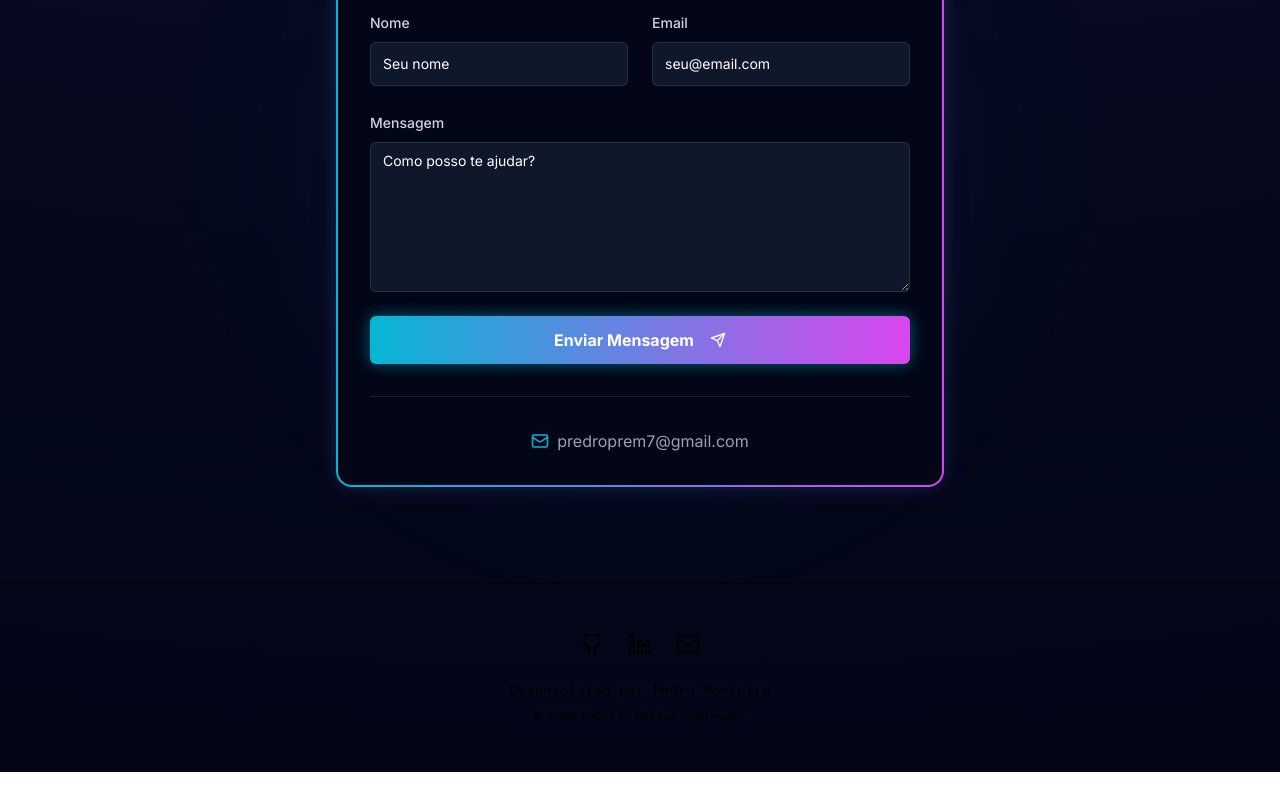
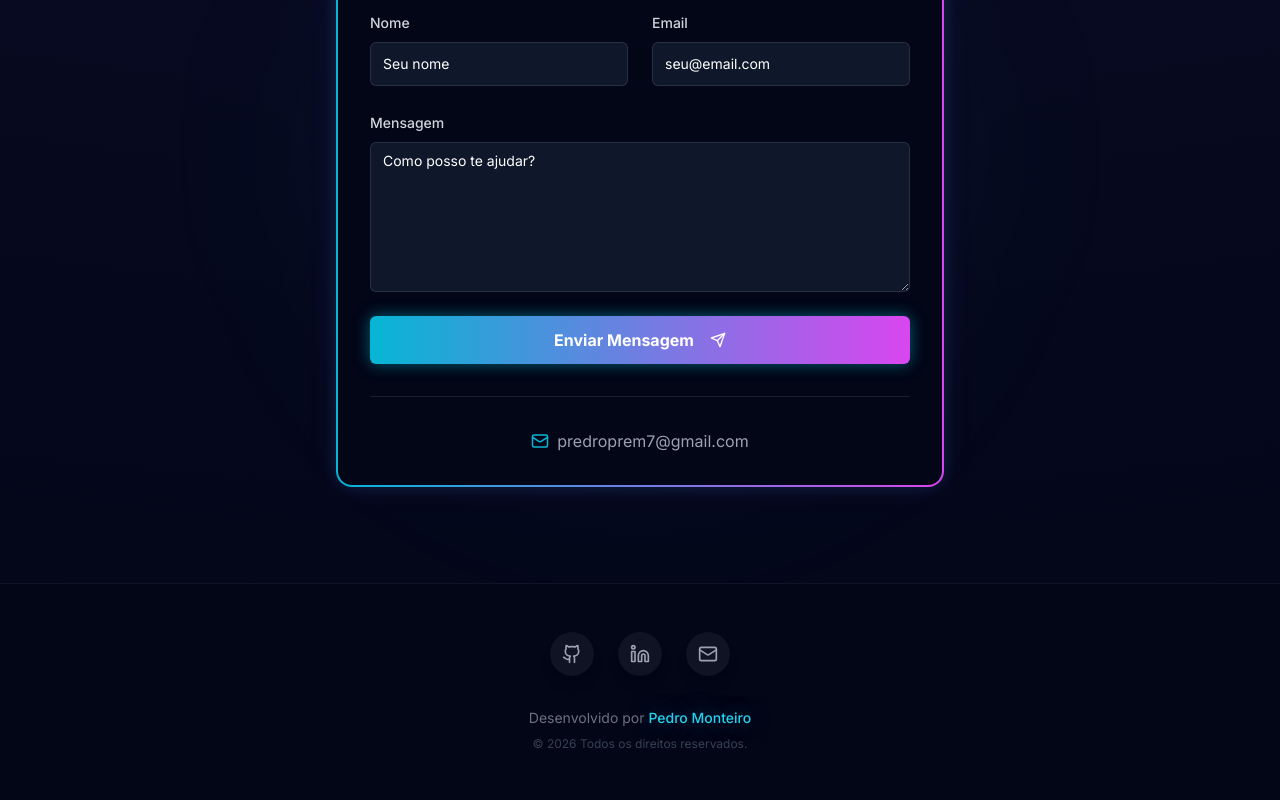
Before and after one commit to Ravas7/LANDPAGE1, a Next.js app: page /LANDPAGE1/ in a window 1280 px wide. Shown: the part 3857-4657 px from the top of the page. Before the commit the page ends 4629 px from the top, so only its background shows below. Built offline with nearby package versions, Linux system fonts and the light colour scheme.

Commit message:
Update footer.tsx

```diff
--- a/components/footer.tsx
+++ b/components/footer.tsx
@@ -8,9 +8,9 @@ const socialLinks = [
 
 export function Footer() {
   return (
-    <footer className="py-12 px-6 border-t border-border bg-background">
-      <div className="container mx-auto max-w-4xl">
-        <div className="flex flex-col items-center gap-6">
+    <footer className="py-12 px-6 border-t border-white/5 bg-[#020617]">
+      <div className="container mx-auto max-w-4xl flex flex-col items-center gap-8">
+
         <div className="flex items-center gap-6">
           {socialLinks.map((social) => (
             <a
@@ -18,25 +18,21 @@ export function Footer() {
               href={social.href}
               target="_blank"
               rel="noopener noreferrer"
-                className="text-muted-foreground hover:text-primary transition-colors hover:scale-110 transform duration-200"
+              className="p-3 rounded-full bg-white/5 text-gray-400 hover:text-white hover:bg-gradient-to-r hover:from-cyan-500 hover:to-purple-500 transition-all duration-300 hover:scale-110 shadow-lg hover:shadow-cyan-500/25"
               aria-label={social.label}
             >
-                <social.icon size={24} />
+              <social.icon size={20} />
             </a>
           ))}
         </div>
 
         <div className="text-center space-y-2">
-            <p className="text-sm text-muted-foreground font-mono">
-              Desenvolvido por{" "}
-              <span className="text-primary font-medium">
-                Pedro Monteiro
-              </span>
+          <p className="text-gray-500 text-sm">
+            Desenvolvido por <span className="text-cyan-400 font-medium text-glow">Pedro Monteiro</span>
           </p>
-            <p className="text-xs text-muted-foreground/60">
+          <p className="text-xs text-gray-700">
             © {new Date().getFullYear()} Todos os direitos reservados.
           </p>
-          </div>
         </div>
       </div>
     </footer>
```
Lines whose indentation alone changed are shown as unchanged.
